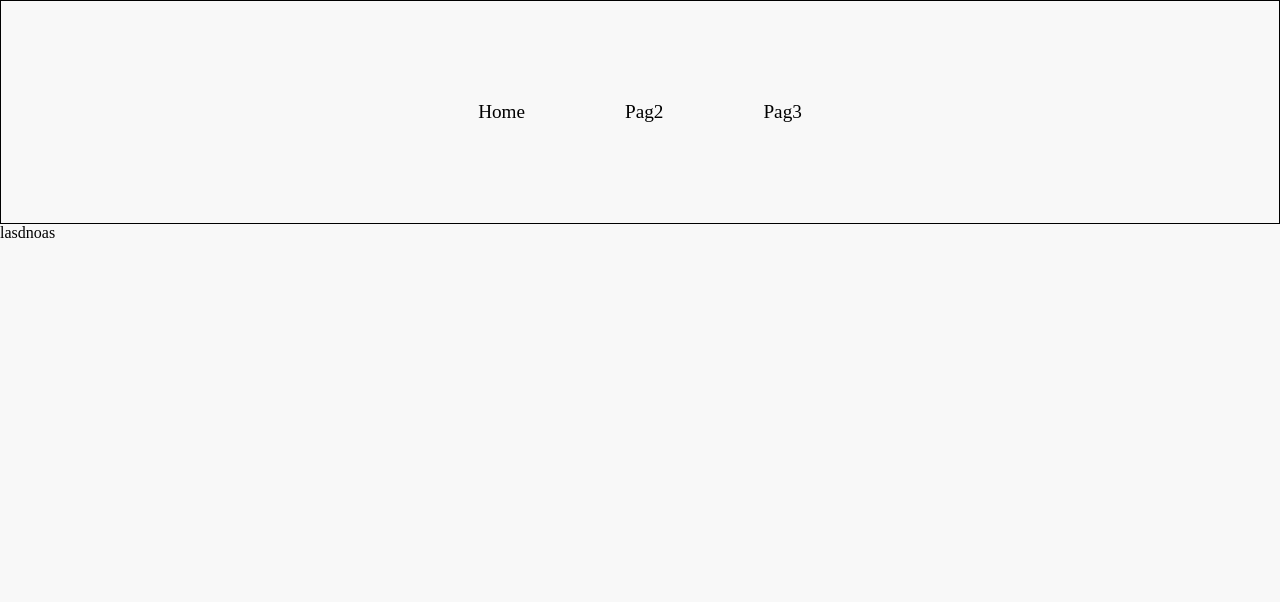
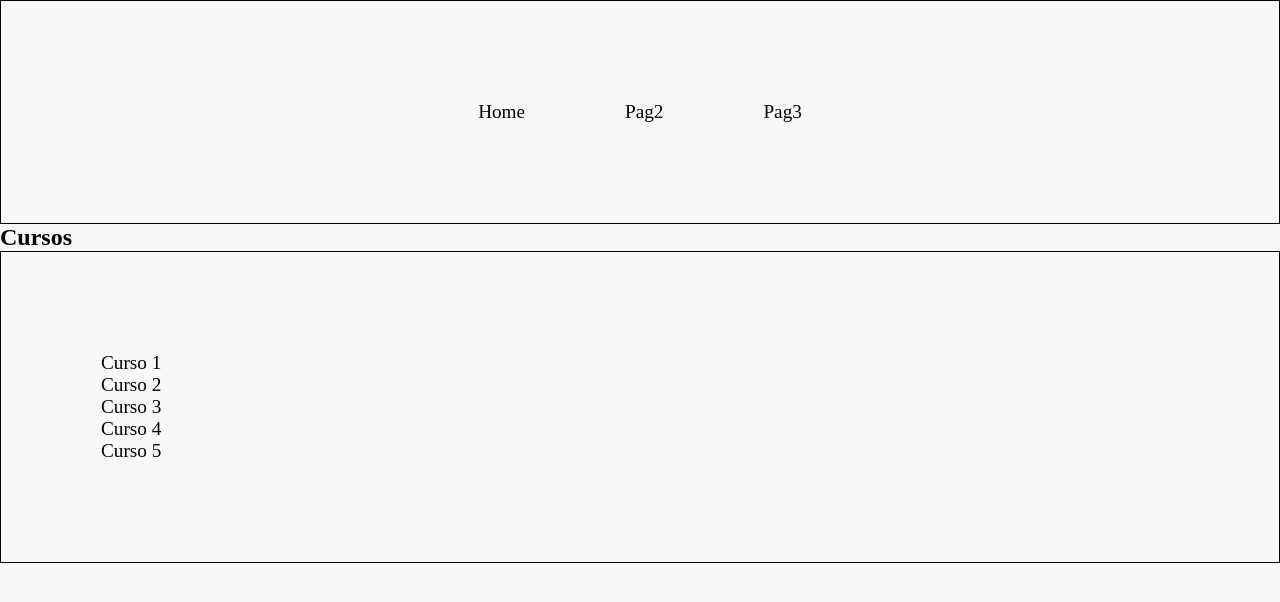
Before and after one commit to Luigiverderio/luigicurso, a plain HTML site: page index.html in a window 1280 px wide. Drawn offline with Linux system fonts and the light colour scheme.

Commit message:
adicionando cursos

```diff
--- a/index.html
+++ b/index.html
@@ -15,7 +15,16 @@
     </ul>
   </header>
   <main>
-    lasdnoas
+    <section>
+      <h1>Cursos</h1>
+      <ul>
+        <li><a href="curso.php">Curso 1</a></li>
+        <li><a href="curso.php">Curso 2</a></li>
+        <li><a href="curso.php">Curso 3</a></li>
+        <li><a href="curso.php">Curso 4</a></li>
+        <li><a href="curso.php">Curso 5</a></li>
+      </ul>
+    </section>
   </main>
 </body>
 </html>
```
